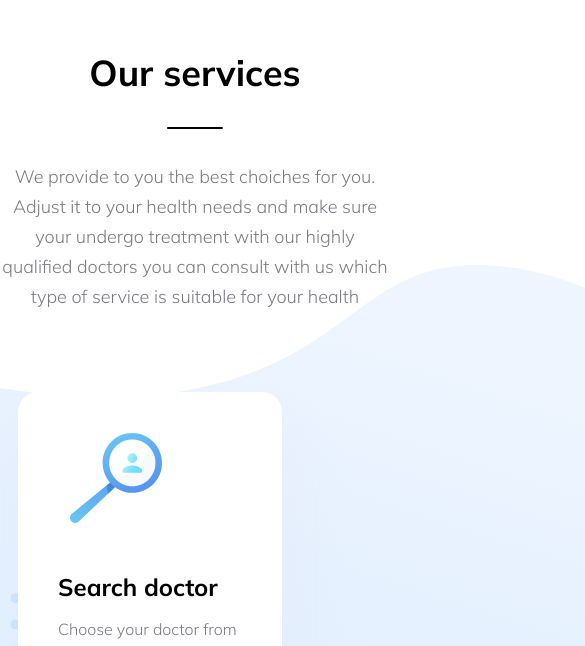
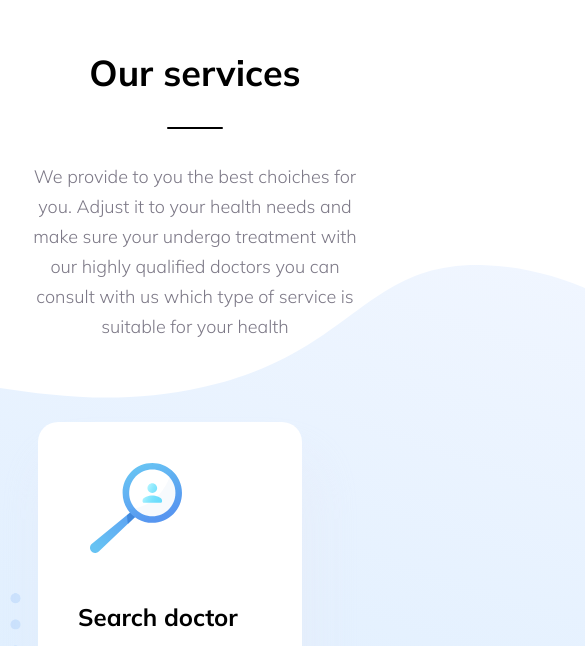
Before and after one commit to mohammad-yg/trafalgar-multi-lang, a Next.js app: page /fa in a window 390 px wide. Shown: the part 927-1573 px from the top of the page, 585 px wide, since content can reach past the window. Built offline with nearby package versions, Linux system fonts and the light colour scheme.

Commit message:
bugfix small monitor responsive

```diff
--- a/pages/_document.tsx
+++ b/pages/_document.tsx
@@ -1,13 +1,13 @@
 import Document, { Html, Head, Main, NextScript } from "next/document";
 
 class MyDocument extends Document {
-  static async getInitialProps(ctx:any) {
+  static async getInitialProps(ctx: any) {
     const originalRenderPage = ctx.renderPage;
 
     ctx.renderPage = () =>
       originalRenderPage({
-        enhanceApp: (App:any) => App,
-        enhanceComponent: (Component:any) => Component,
+        enhanceApp: (App: any) => App,
+        enhanceComponent: (Component: any) => Component,
       });
 
     const initialProps = await Document.getInitialProps(ctx);
@@ -26,7 +26,7 @@ class MyDocument extends Document {
             rel="stylesheet"
           ></link>
         </Head>
-        <body>
+        <body style={{ width: "100%", overflowX: "hidden" }}>
           <Main />
           <NextScript />
         </body>
--- a/src/module/landing/components/comments-section/style.module.scss
+++ b/src/module/landing/components/comments-section/style.module.scss
@@ -10,7 +10,7 @@
   position: relative;
   background: linear-gradient(208.18deg, #67c3f3 9.05%, #5a98f2 76.74%);
   border-radius: 24px;
-  width: 1120px;
+  max-width: 1120px;
   height: 425px;
   overflow: hidden;
   margin: 0 auto;
--- a/src/module/landing/components/footer/style.module.scss
+++ b/src/module/landing/components/footer/style.module.scss
@@ -5,9 +5,10 @@
 }
 
 .container {
+  padding: 0 20px;
   padding-top: 118px;
   padding-bottom: 114px;
-  width: 1220px;
+  max-width: 1180px;
   margin: 0 auto;
   display: flex;
   flex-direction: row;
--- a/src/module/landing/style.module.scss
+++ b/src/module/landing/style.module.scss
@@ -1,4 +1,5 @@
 .container{
-    max-width: 1220px;
+    max-width: 1180px;
+    padding: 0 20px;
     margin: 0 auto;
 }
```
